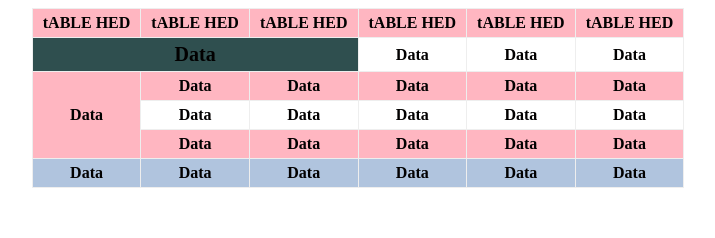
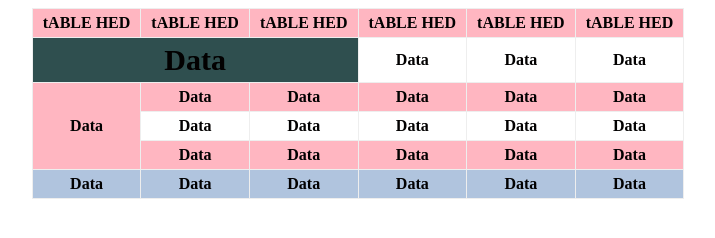
Before and after one commit to Abakar160/table, a plain HTML site: page index.htm in a window 1280 px wide. In both pictures the pointer is over the element 477 px from the left and 52 px from the top of the page. Shown: the whole page, without its empty margins (282-997 px from the left). Drawn offline with Linux system fonts and the light colour scheme.

Commit message:
изменил размер текста

```diff
--- a/style.css
+++ b/style.css
@@ -25,7 +25,7 @@ td {
 */
 td:hover {
     background-color: darkslategray;
-    font-size: 20px;;
+    font-size: 30px;;
 }
 th:hover{
     background-color: deeppink;
```
